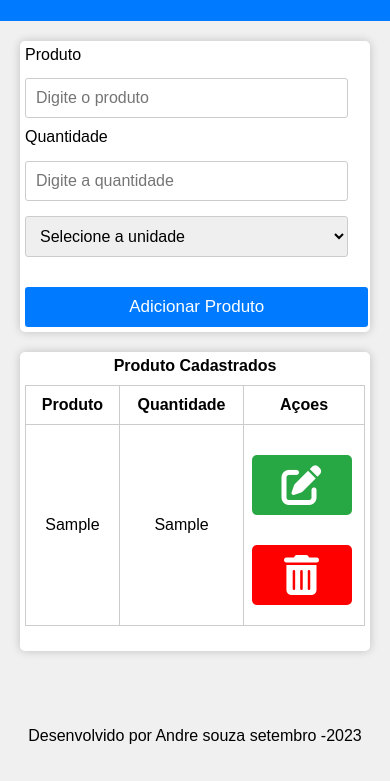
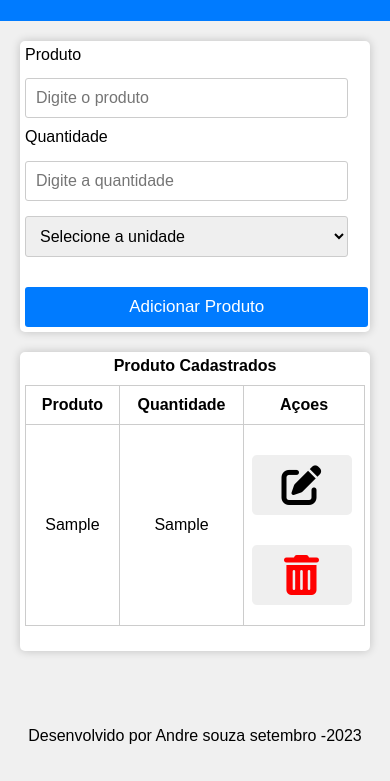
Before and after one commit to AndreSouzanl/ListaCompras, a website with bundled scripts: page index.html in a window 390 px wide. Both pictures are taken after typing "Sample", "Sample" into the empty fields and a click on the button "Adicionar Produto". Shown: the part 99-880 px from the top of the page. Built offline with nearby package versions, Linux system fonts and the light colour scheme.

Commit message:
atualizandoProjeto0311

```diff
--- a/asstes/css/style.css
+++ b/asstes/css/style.css
@@ -27,7 +27,7 @@ section {
 }
 
 label {
-  display: block;
+   display: block;
   margin-bottom: 0.9rem;
 }
 
@@ -94,9 +94,9 @@ button {
 }
 
 .botao-red {
-  background-color: #dc3545;
+  /* background-color: #dc3545; */
   width: 30%;
-  color: white;
+
   border-radius: 5px;
   margin-right: 5px;
   margin-bottom: 10px;
@@ -107,10 +107,12 @@ button {
 
 .botao-red i {
   font-size: 40px;
+  color: red;
 }
 
 .botao i {
   font-size: 40px;
+  color: black;
 }
 
 /* Estilo da Tabela */
@@ -135,7 +137,7 @@ caption {
 .botao {
   width: 30%;
   font-size: 1rem;
-  background-color: seagreen;
+  /* background-color: seagreen; */
   border-radius: 5px;
 }
 
@@ -158,17 +160,17 @@ footer p {
     width: 100%;
   }
   .acao-botao {
-    width: 100%;
+    width:100%;
     display: flex;
     justify-content: center;
     align-items: center;
   }
   .botao-red {
     width: 100%;
-    background-color: red;
+
   }
   .editar-botao {
     width: 100%;
-    background-color: #28a745;
+
   }
 }
```
